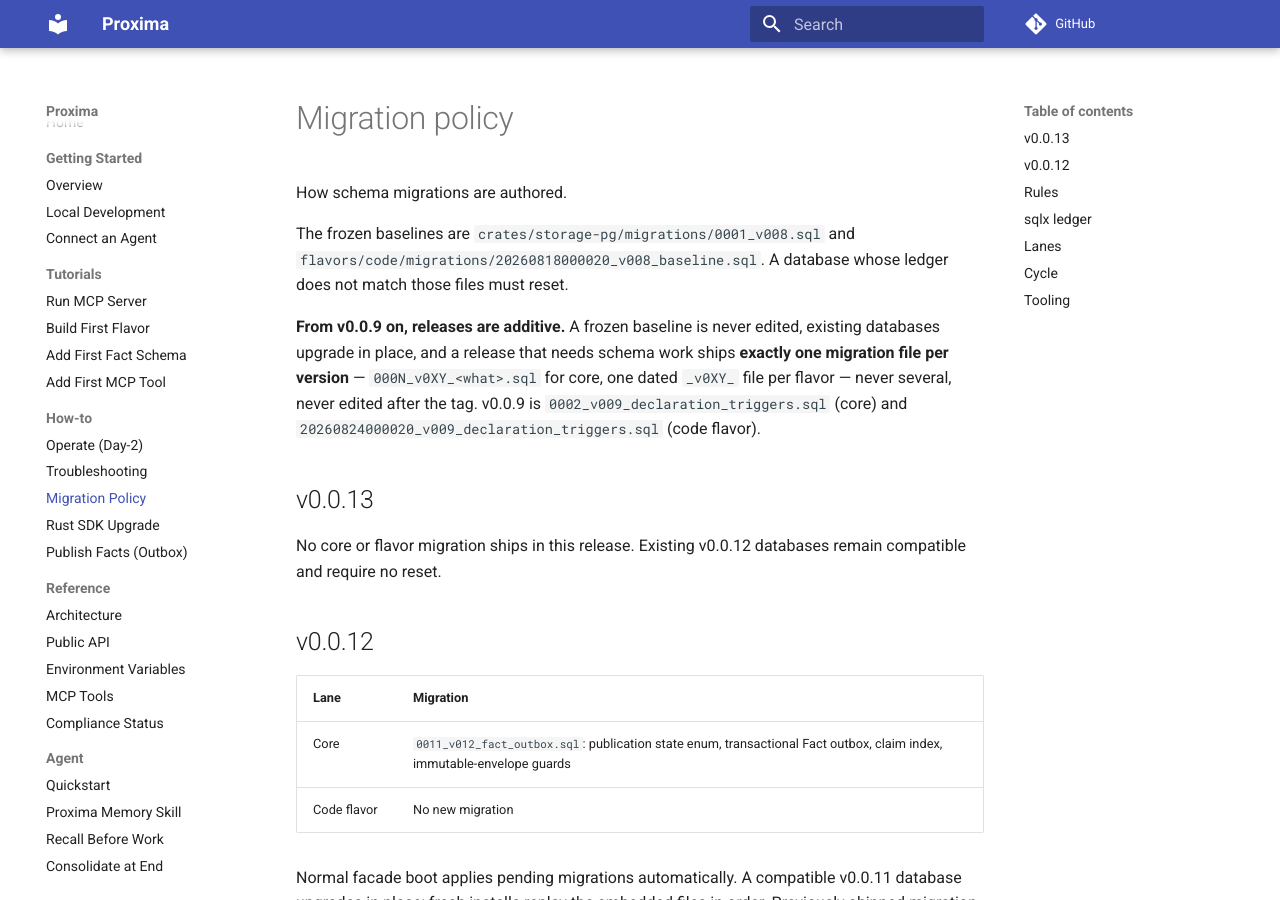
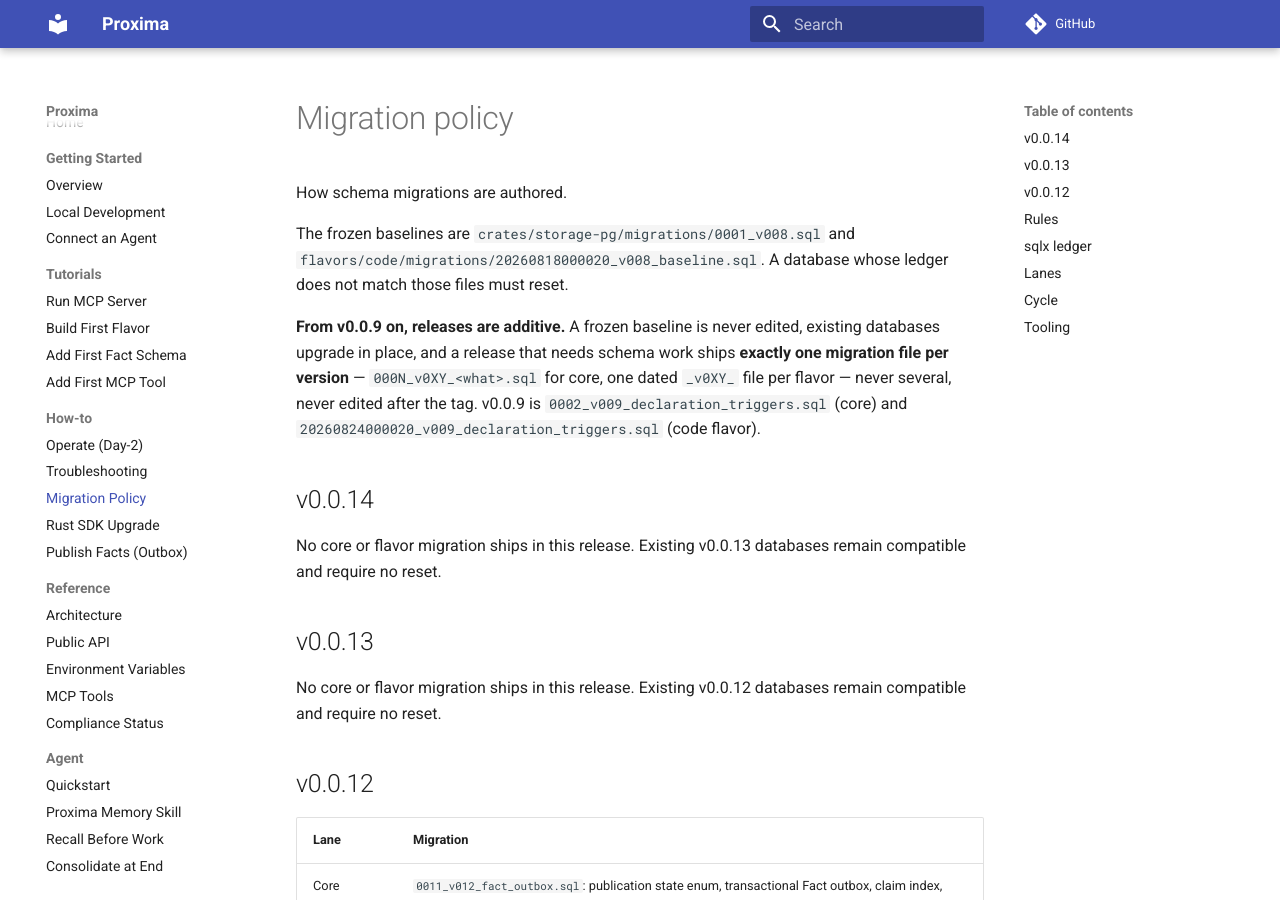
Before and after one commit to Aquilo-Solution-S/Proxima, an MkDocs documentation site: the page built from docs/how-to/migrations.md, in a window 1280 px wide and 900 px high. Built offline with MkDocs 1.6.1 and Material for MkDocs 9.7.7, drawn with Linux system fonts in a browser that asks for light colours; comment, search, counter and statistics services are not loaded.

Commit message:
chore(core): prepare v0.0.14 release (#318)
- report 0.0.14 from MCP and REST
- document host-bound publication extension attributes and the no-migration upgrade

Co-authored-by: Claude Fable 5.1 <noreply@anthropic.com>

```diff
--- a/docs/how-to/migrations.md
+++ b/docs/how-to/migrations.md
@@ -12,6 +12,11 @@ ships **exactly one migration file per version** — `000N_v0XY_<what>.sql`
 for core, one dated `_v0XY_` file per flavor — never several, never edited
 after the tag. v0.0.9 is `0002_v009_declaration_triggers.sql` (core) and
 `20260824000020_v009_declaration_triggers.sql` (code flavor).
+
+## v0.0.14
+
+No core or flavor migration ships in this release. Existing v0.0.13 databases
+remain compatible and require no reset.
 
 ## v0.0.13
 
```
Also changed, not shown: docs/README.md (+1 -1 lines), docs/how-to/migrate-flavor-sdk.md (+1 -1 lines), 1 other file.
